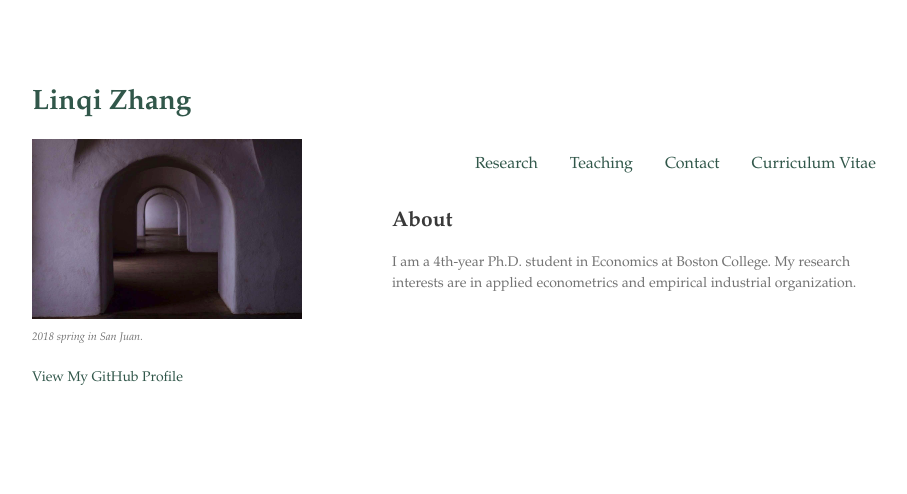
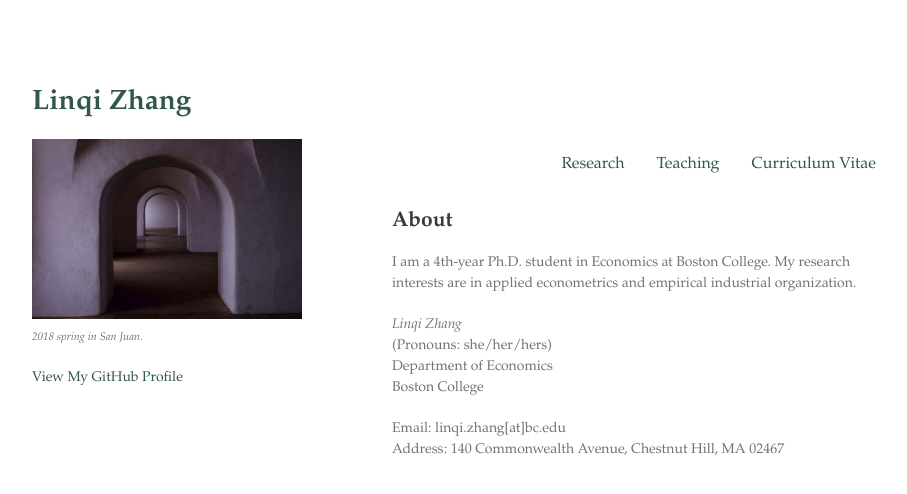
Before and after one commit to zhanglinqi/zhanglinqi.github.io, a Jekyll site: the page built from index.md, in a window 1280 px wide. Shown: the top 494 px of the page, without its empty margins (178-1085 px from the left). Built offline with Jekyll 4.4.1, drawn with Linux system fonts in a browser that asks for light colours.

Commit message:
change the home page

```diff
--- a/_layouts/default.html
+++ b/_layouts/default.html
@@ -48,7 +48,6 @@
 
       <div class="topnav">
         <a href="cv.html">Curriculum Vitae</a>
-        <a href="contact.html">Contact</a>
         <a href="teaching.html">Teaching</a>
         <a href="research.html">Research</a>
 
--- a/index.md
+++ b/index.md
@@ -15,3 +15,11 @@ layout: default
 ## About
 
 I am a 4th-year Ph.D. student in Economics at Boston College. My research interests are in applied econometrics and empirical industrial organization.
+
+*Linqi Zhang*
+(Pronouns: she/her/hers)
+Department of Economics
+Boston College
+
+Email: linqi.zhang[at]bc.edu
+Address: 140 Commonwealth Avenue, Chestnut Hill, MA 02467
```
